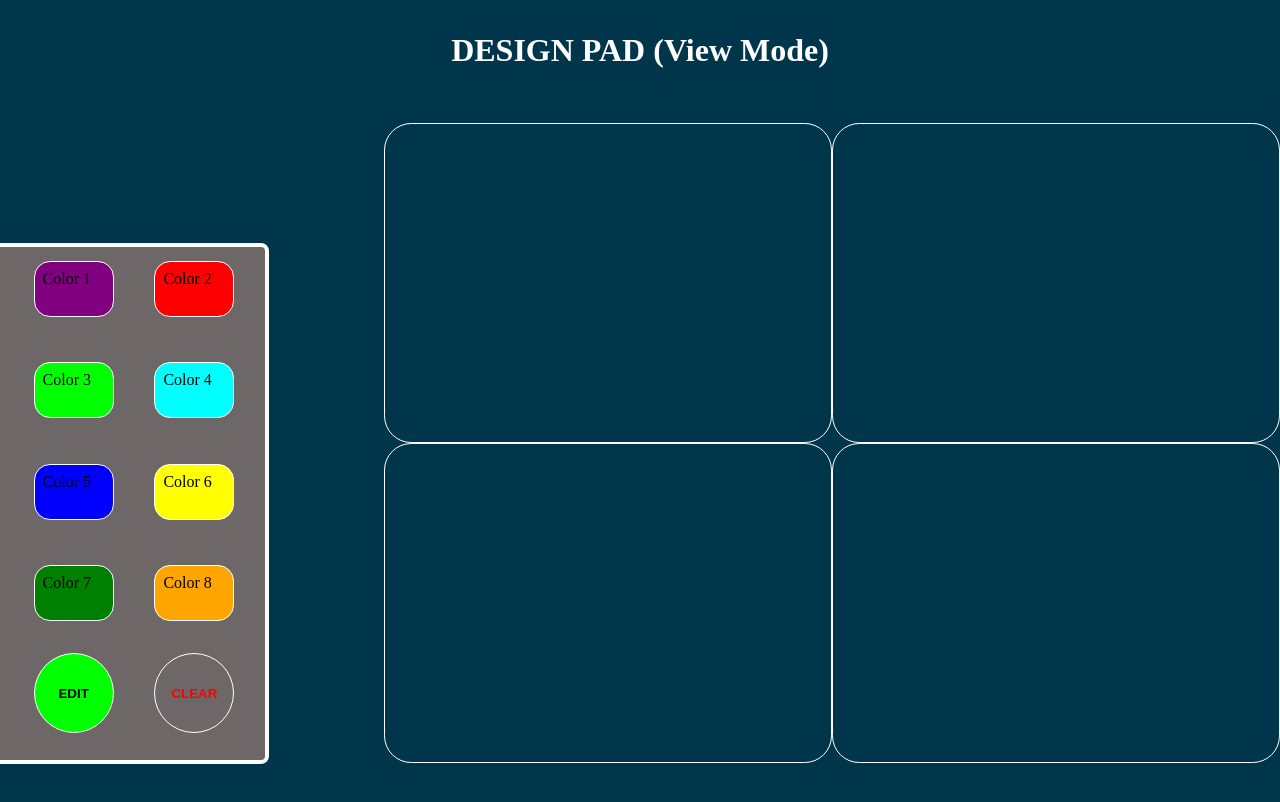
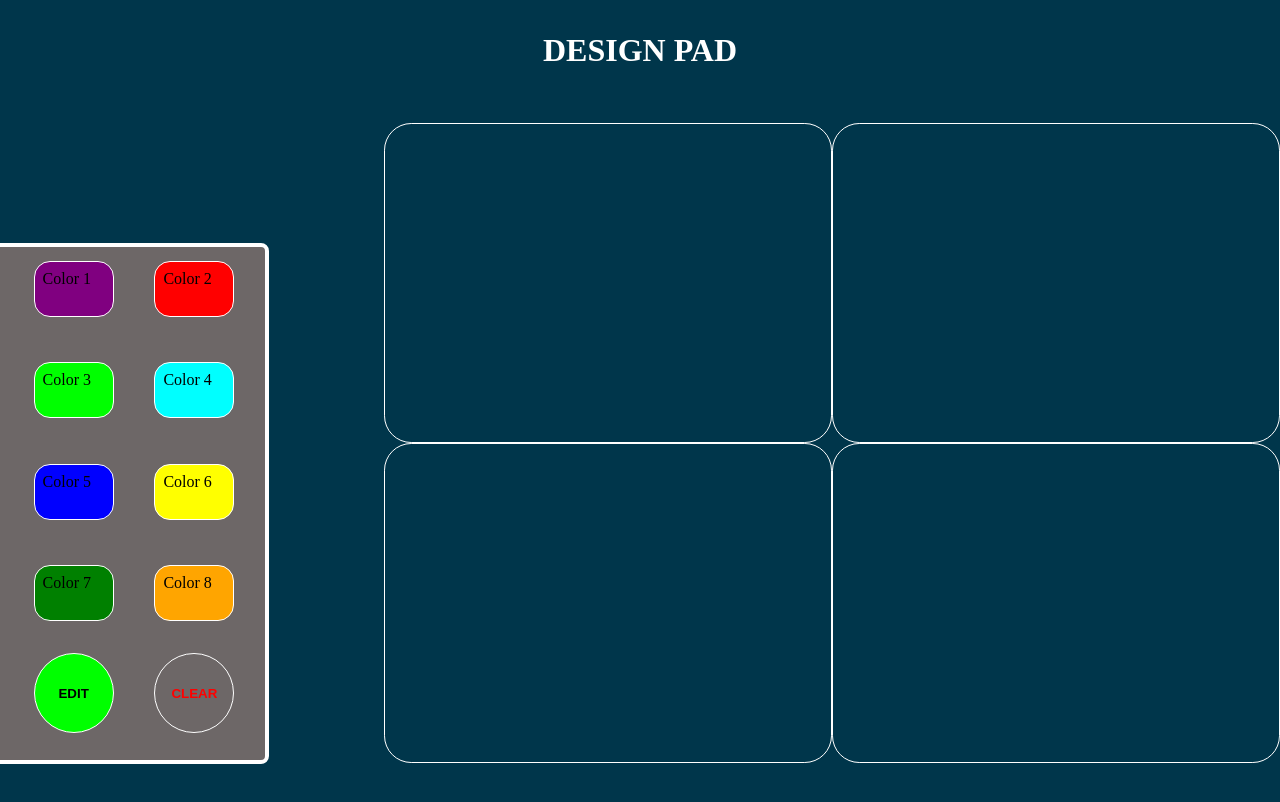
Before and after one commit to brugalbryan/DesignBoard, a React (Create React App) app: page / in a window 1280 px wide. Shown: the top 802 px of the page. Built offline with nearby package versions, Linux system fonts and the light colour scheme.

Commit message:
fixed clear button when in view mode

```diff
--- a/src/components/DesignContainer.js
+++ b/src/components/DesignContainer.js
@@ -64,11 +64,14 @@ class DesignContainer extends React.Component {
     }
 
   render(){
+    /*
+    When edit is enabled, these card inputs can only be dragged. The Design Container passes the edit
+    state as props, which are then set to the draggable attribute of each card input.
+     */
     return (
         <div>
             <div className = "container">
-                <h1 style = {{textAlign: 'center', color: 'white'}}>
-                    {this.props.canEdit ? "DESIGN PAD (Edit Mode)" : "DESIGN PAD (View Mode)"}</h1>
+                <h1 style = {{textAlign: 'center', color: 'white'}}>DESIGN PAD</h1>
                 <br></br>
                 <br></br>
                 <br></br>
```
Also changed, not shown: src/components/Board.js (line endings or trailing spaces), src/components/Card.js (line endings or trailing spaces), src/components/ClearButton.js (line endings or trailing spaces), src/components/EditButton.js (line endings or trailing spaces).
